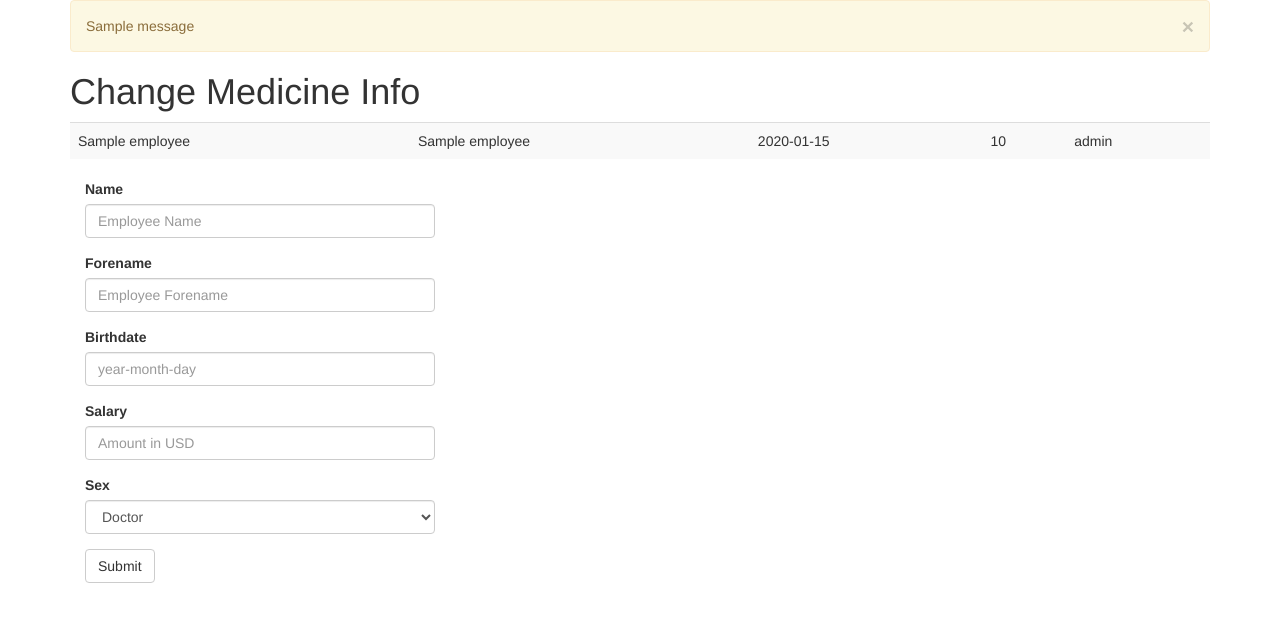
After one commit to Cornslakes/Database-Project-WWI21DSB, a Flask app: template templates/change_employee.html in a window 1280 px wide. The commit adds this page. Shown: the top 622 px of the page. Run offline with Flask 3, Linux system fonts and the light colour scheme; tables that the repository leaves empty hold one stand-in row (values such as "Sample post"); the template is opened without the code that fills it: values that come from a table or form of the project are taken from there, most other values are stand-ins (such as "Sample title", 1, 10 or a date in 2020); one stand-in notice (Sample message) is shown; some libraries are stand-ins or nearby versions.

```diff
--- a/app.py
+++ b/app.py
@@ -133,7 +133,7 @@ class ChangePatientForm(FlaskForm):
     submit = SubmitField("Submit")
 
 
-# Routing to the form that adds patients
+# Routing to the form that changes patients
 @app.route("/change_patient/<id>", methods=["GET", "POST"])
 def change_patient(id):
     form = ChangePatientForm()
@@ -241,7 +241,7 @@ class ChangeMedicineForm(FlaskForm):
     submit = SubmitField("Submit")
 
 
-# Routing to the form that adds medicines
+# Routing to the form that changes medicines
 @app.route("/change_medicine/<id>", methods=["GET", "POST"])
 def change_medicine(id):
     form = ChangeMedicineForm()
@@ -262,7 +262,7 @@ def change_medicine(id):
             session["known"] = False
             session["name"] = form.name.data
         return redirect("/medicine")
-    return render_template("change_entity.html", form=form, medicine=medicine)
+    return render_template("change_medicine.html", form=form, medicine=medicine)
 
 
 # -------Stock -1-------
@@ -287,3 +287,126 @@ def employee_staff():
     title = "List of all staffed employees:"
     employee = Employee.query.order_by(Employee.Employee_Name.desc()).all()
     return render_template("employee.html", employee=employee)
+
+
+# -------Add Employee-------
+# defining the Form Entry fields for Employees
+class EmployeeForm(FlaskForm):
+    name = StringField(
+        "Name",
+        validators=[DataRequired()],
+        render_kw={"placeholder": "Employee Name"},
+    )
+    forename = StringField(
+        "Forename",
+        validators=[DataRequired()],
+        render_kw={"placeholder": "Employee Forename"},
+    )
+    birthdate = StringField(
+        "Birthdate",
+        validators=[DataRequired()],
+        render_kw={"placeholder": "year-month-day"},
+    )
+    salary = StringField(
+        "Salary",
+        validators=[DataRequired()],
+        render_kw={"placeholder": "Amount in USD"},
+    )
+    # Define the choices for the dropdown menu
+    choices = [
+        ("Doctor", "Doctor"),
+        ("Nurse", "Nurse"),
+    ]
+    role = SelectField("Sex", choices=choices, validators=[DataRequired()])
+
+    submit = SubmitField("Submit")
+
+
+# Routing to the form that adds Employees
+@app.route("/add_employee", methods=["GET", "POST"])
+def add_employee():
+    form = EmployeeForm()
+    if form.validate_on_submit():
+        employee = Employee(
+            Employee_ID=uuid.uuid4(),
+            Employee_Name=form.name.data,
+            Employee_Forename=form.forename.data,
+            Employee_Birthdate=form.birthdate.data,
+            Employee_Salary=form.salary.data,
+            Employee_Role=form.role.data,
+        )
+        db.session.add(employee)
+        db.session.commit()
+        session["known"] = False
+        session["name"] = form.name.data
+        return redirect("/staff")
+    return render_template("add_entity.html", form=form)
+
+
+# -------Delete Employee-------
+# Routing to Delete functionality for Employees
+@app.route("/delete_employee/<id>")
+def delete_employee(id):
+    employee = Employee.query.filter_by(Employee_ID=id).first()
+    if patient:
+        msg_text = (
+            "Employee "
+            + employee.Employee_Name
+            + ", "
+            + employee.Employee_Forename
+            + "     successfully removed"
+        )
+        db.session.delete(employee)
+        db.session.commit()
+        flash(msg_text)
+    return redirect("/staff")
+
+
+class ChangeEmployeeForm(FlaskForm):
+    name = StringField(
+        "Name",
+        validators=[DataRequired()],
+        render_kw={"placeholder": "Employee Name"},
+    )
+    forename = StringField(
+        "Forename",
+        validators=[DataRequired()],
+        render_kw={"placeholder": "Employee Forename"},
+    )
+    birthdate = StringField(
+        "Birthdate",
+        validators=[DataRequired()],
+        render_kw={"placeholder": "year-month-day"},
+    )
+    salary = StringField(
+        "Salary",
+        validators=[DataRequired()],
+        render_kw={"placeholder": "Amount in USD"},
+    )
+    # Define the choices for the dropdown menu
+    choices = [
+        ("Doctor", "Doctor"),
+        ("Nurse", "Nurse"),
+    ]
+    role = SelectField("Sex", choices=choices, validators=[DataRequired()])
+
+    submit = SubmitField("Submit")
+
+
+# Routing to the form that changes Employees
+@app.route("/change_employee/<id>", methods=["GET", "POST"])
+def change_employee(id):
+    form = ChangeEmployeeForm()
+    employee = Employee.query.filter_by(Employee_ID=id).first()
+
+    if form.validate_on_submit():
+        employee.Employee_Name = form.name.data
+        employee.Employee_Forename = form.forename.data
+        employee.Employee_Birthdate = form.birthdate.data
+        employee.Employee_Salary = form.salary.data
+        employee.Employee_Role = form.role.data
+        db.session.commit()
+        session["known"] = False
+        session["name"] = form.name.data
+        return redirect("/staff")
+    return render_template("change_employee.html", form=form, employee=employee)
--- /dev/null
+++ b/templates/change_employee.html
@@ -0,0 +1,25 @@
+{% extends "bootstrap/base.html" %} {% import "bootstrap/wtf.html" as wtf %} {%
+block title %}Company{% endblock %} {% block head %} {{ super() }} {% endblock
+%} {% block content %}
+<div class="container">
+  {% for message in get_flashed_messages() %}
+  <div class="alert alert-warning">
+    <button type="button" class="close" data-dismiss="alert">&times;</button>
+    {{ message }}
+  </div>
+  {% endfor %} {% block page_content %}
+
+  <h1>Change Medicine Info</h1>
+  <table class="table table-dark table-striped">
+    <tr>
+      <td class="med_name">{{employee.Employee_Name}}</td>
+      <td class="med_name">{{employee.Employee_Forename}}</td>
+      <td class="med_name">{{employee.Employee_Birthdate}}</td>
+      <td class="med_name">{{employee.Employee_Salary}}</td>
+      <td class="med_name">{{employee.Employee_Role}}</td>
+    </tr>
+  </table>
+  <div class="col-md-4">{{ wtf.quick_form(form) }}</div>
+  {% endblock %}
+</div>
+{% endblock %} {% block scripts %} {{ super() }} {% endblock %}
--- a/templates/medicine.html
+++ b/templates/medicine.html
@@ -25,18 +25,14 @@ title %}Company{% endblock %} {% block page_content %}
             title="Delete Patient"
             ><button type="button" class="btn btn-danger">x</button></a
           >
-        </td>
-        <td class="med_name">
           <a
             href="{{ url_for('change_medicine', id=medicine.Medicine_ID) }}"
             title="Change Patient Info"
             ><button type="button" class="btn btn-blue">✎</button></a
           >
-        </td>
-        <td class="med_name">
           <a
             href="{{ url_for('stock_minus_one', id=medicine.Medicine_ID) }}"
-            title="Change Patient Info"
+            title="Remove 1 item from stock"
             ><button type="button" class="btn btn-yellow">-1</button></a
           >
         </td>
```
Also changed, not shown: templates/employee.html (+15 -1 lines), templates/patient.html (+5 -8 lines), templates/change_medicine.html (renamed from templates/change_entity.html).
